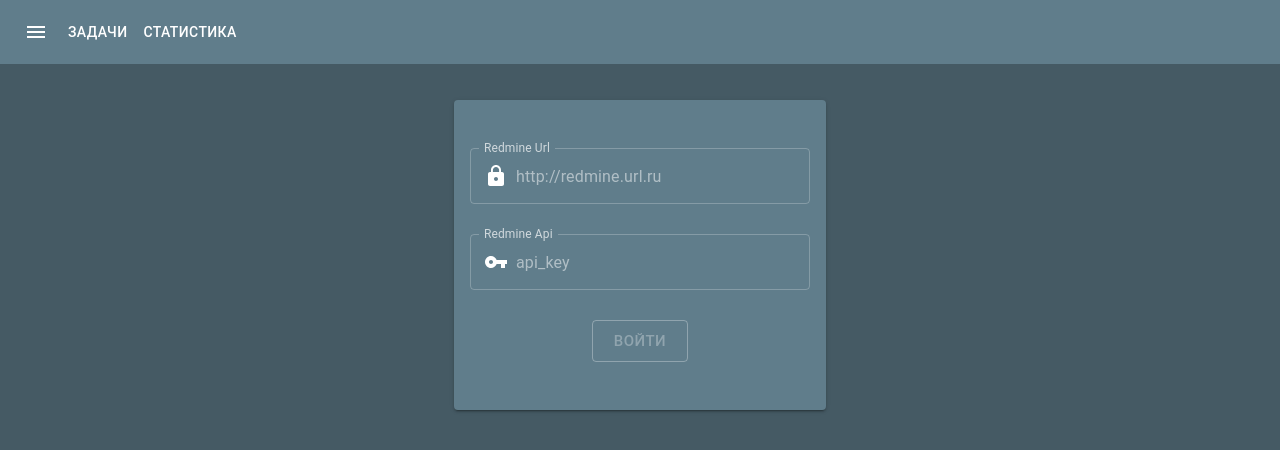
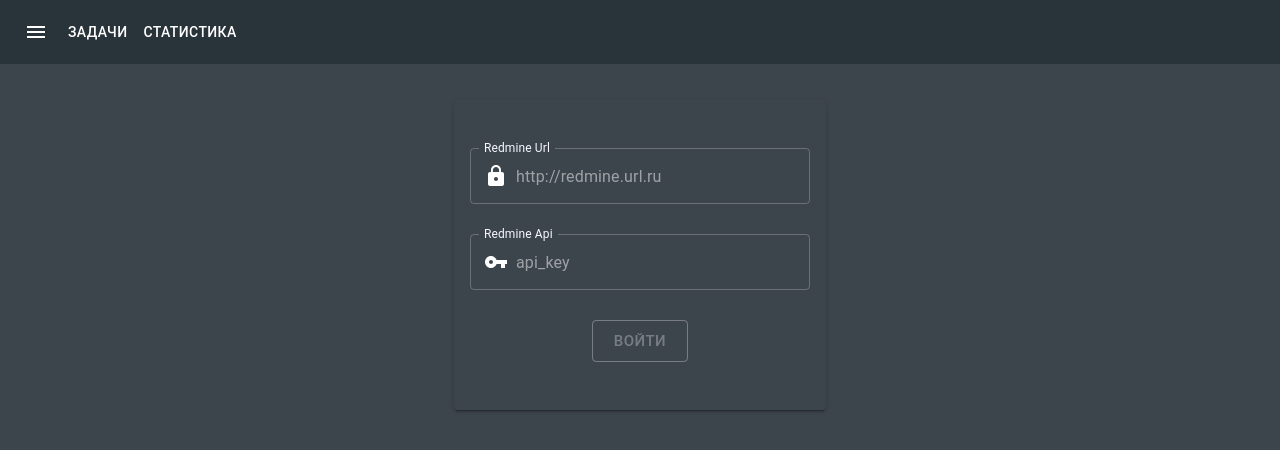
Before and after one commit to Lyrklif/redmine_time_tracker, a React app: page /login in a window 1280 px wide. Shown: the top 450 px of the page. Built offline with nearby package versions, Linux system fonts and the light colour scheme.

Commit message:
тема

```diff
--- a/src/App.js
+++ b/src/App.js
@@ -47,7 +47,7 @@
 
     return (
       <MuiThemeProvider theme={MyTheme}>
-        <Box className="App" bgcolor="primary.dark">
+        <Box className="App" bgcolor="primary.main">
 
           <PageHeader/>
 
--- a/src/MyTheme.js
+++ b/src/MyTheme.js
@@ -1,9 +1,9 @@
-import { createMuiTheme } from '@material-ui/core/styles';
-import deepPurple from '@material-ui/core/colors/deepPurple';
-import indigo from '@material-ui/core/colors/indigo';
-import teal from '@material-ui/core/colors/teal';
-import blueGrey from '@material-ui/core/colors/blueGrey';
-
+import { createMuiTheme } from "@material-ui/core/styles";
+import deepPurple from "@material-ui/core/colors/deepPurple";
+import indigo from "@material-ui/core/colors/indigo";
+import teal from "@material-ui/core/colors/teal";
+import blueGrey from "@material-ui/core/colors/blueGrey";
+import lime from "@material-ui/core/colors/teal";
 
 // export default createMuiTheme({
 //   palette: {
@@ -12,12 +12,56 @@
 //   },
 // });
 
+// export default createMuiTheme({
+//   palette: {
+//     primary: blueGrey,
+//     secondary: teal,
+
+//     type: 'dark',
+//   },
+// });
 
 export default createMuiTheme({
   palette: {
-    primary: blueGrey,
-    secondary: teal,
+    primary: {
+      main: "#3D454C",
+      dark: "#29333A",
+      light: "#596069",
+      contrastText: "#F6F6FF"
+    },
 
-    type: 'dark',
-  },
+    secondary: {
+      main: "#59D366",
+      dark: "#169B4E",
+      contrastText: "#FFFFFF"
+    },
+
+    text: {
+      primary: "#FFFFFF",
+      secondary: "#F6F6FF"
+    },
+
+    type: "dark",
+
+    overrides: {
+      MuiButton: {
+        root: {
+          minWidth: "40px",
+
+          // "&$active": {
+          //   boxShadow: '0px 0px 0px 6px rgba(181, 181, 192, 0.2)',
+          // },
+        }
+      },
+
+    },
+
+    stop: {
+      primary: {
+        main: "#F9574B",
+        dark: "#C2110",
+        contrastText: "#FFFFFF"
+      }
+    }
+  }
 });
--- a/src/components/PageHeader.js
+++ b/src/components/PageHeader.js
@@ -20,7 +20,7 @@
 import Tabs from '@material-ui/core/Tabs';
 import Paper from '@material-ui/core/Paper';
 import useScrollTrigger from '@material-ui/core/useScrollTrigger';
-
+import MyTheme from '../MyTheme';
 
 import {
   BrowserRouter as Router,
@@ -59,13 +59,14 @@
   render() {
     return (
       <ElevationScroll>
-        <AppBar
+        <Box
+          className={"page-header"}
           component={'header'}
           position="fixed"
           bgcolor="primary.dark"
+          color="text.primary"
         >
-          <Toolbar>
-
+          <Toolbar >
             <IconButton edge="start" aria-label="menu" color="inherit">
               <MenuIcon/>
             </IconButton>
@@ -87,7 +88,7 @@
               {this.props.name}
             </Typography>
           </Toolbar>
-        </AppBar>
+        </Box>
       </ElevationScroll>
     )
   }
--- a/src/components/Task.js
+++ b/src/components/Task.js
@@ -23,19 +23,13 @@
 
 import { connect } from "react-redux";
 
-/**
- *
- * @param state
- * @returns {{skeleton: boolean, api: string, tasks: {}, url: string}}
- */
-// const mapStateToProps = (state) => {
-//   return {
-//     tasks: state.tasks,
-//     url: state.user.redmineUrl,
-//     api: state.user.api_key,
-//     skeleton: state.application.states.skeleton,
-//   }
-// }
+import lime from "@material-ui/core/colors/teal";
+import { ThemeProvider } from "@material-ui/styles";
+
+import MyTheme from "../MyTheme";
+import { MuiThemeProvider, createMuiTheme } from "@material-ui/core/styles";
+// const redTheme = createMuiTheme({ palette: { primary: lime } });
+const redTheme = createMuiTheme(MyTheme.palette.stop);
 
 class Task extends React.Component {
   constructor(props) {
@@ -50,18 +44,12 @@
     };
   }
 
-  /**
-   *
-   */
   switchPlay = () => {
     this.setState(state => ({
       play: !this.state.play
     }));
   };
 
-  /**
-   *
-   */
   startTimer = () => {
     this.switchPlay();
 
@@ -78,27 +66,17 @@
     }));
   };
 
-  /**
-   *
-   */
   stopTimer = () => {
     this.switchPlay();
   };
 
-  /**
-   *
-   * @returns {*}
-   */
   render() {
     return (
       <Box
-        bgcolor="primary.main"
+        bgcolor="primary.light"
         p={2}
         color="text.primary"
-        borderColor="primary.dark"
         borderRadius="borderRadius"
-        border={1}
-        boxShadow={2}
       >
         <Typography color="textSecondary" variant="caption">
           {this.props.id}
@@ -112,6 +90,15 @@
         >
           {this.props.subject}
         </Typography>
+
+        {this.props.project && (
+          <Chip
+            variant="outlined"
+            size="small"
+            icon={<IconsLib.LocalOffer />}
+            label={this.props.project}
+          />
+        )}
 
         {this.props.status && (
           <Chip
@@ -129,14 +116,7 @@
             label={this.props.priority}
           />
         )}
-        {this.props.project && (
-          <Chip
-            variant="outlined"
-            size="small"
-            icon={<IconsLib.LocalOffer />}
-            label={this.props.project}
-          />
-        )}
+
         {this.props.start_date && this.props.due_date && (
           <Chip
             variant="outlined"
@@ -146,13 +126,20 @@
           />
         )}
 
-        <Button
-          variant="outlined"
-          color="secondary"
-          onClick={this.state.play ? this.stopTimer : this.startTimer}
-        >
-          {this.state.play ? <IconsLib.Pause /> : <IconsLib.PlayArrow />}
-        </Button>
+        <MuiThemeProvider theme={this.state.play ? redTheme : MyTheme}>
+          <Button
+            theme={this.state.play ? redTheme : MyTheme}
+            variant="contained"
+            color={this.state.play ? "secondary" : "secondary"}
+            onClick={this.state.play ? this.stopTimer : this.startTimer}
+          >
+            {this.state.play ? (
+              <IconsLib.Stop color="text.secondary" />
+            ) : (
+              <IconsLib.PlayArrow color="text.secondary" />
+            )}
+          </Button>
+        </MuiThemeProvider>
 
         <Typography variant="body1">
           {this.state.hours}:{this.state.minutes}:{this.state.seconds}
@@ -162,5 +149,4 @@
   }
 }
 
-// export default connect(mapStateToProps)(Task);
 export default Task;
--- a/src/index.css
+++ b/src/index.css
@@ -40,8 +40,8 @@
 }
 
 .task {
-  margin-bottom: 30px;
-  margin-top: 30px;
+  margin-bottom: 8px;
+  margin-top: 8px;
 }
 
 .login-form {
@@ -61,3 +61,16 @@
 .login-form>button {
   align-self: center;
 }
+
+
+.page-header {
+  width: 100vw;
+  z-index: 999;
+}
+
+
+button:active {
+  -webkit-box-shadow: 0px 0px 0px 6px rgba(181, 181, 192, 0.2);
+  -moz-box-shadow: 0px 0px 0px 6px rgba(181, 181, 192, 0.2);
+  box-shadow: 0px 0px 0px 6px rgba(181, 181, 192, 0.2);
+}
```
